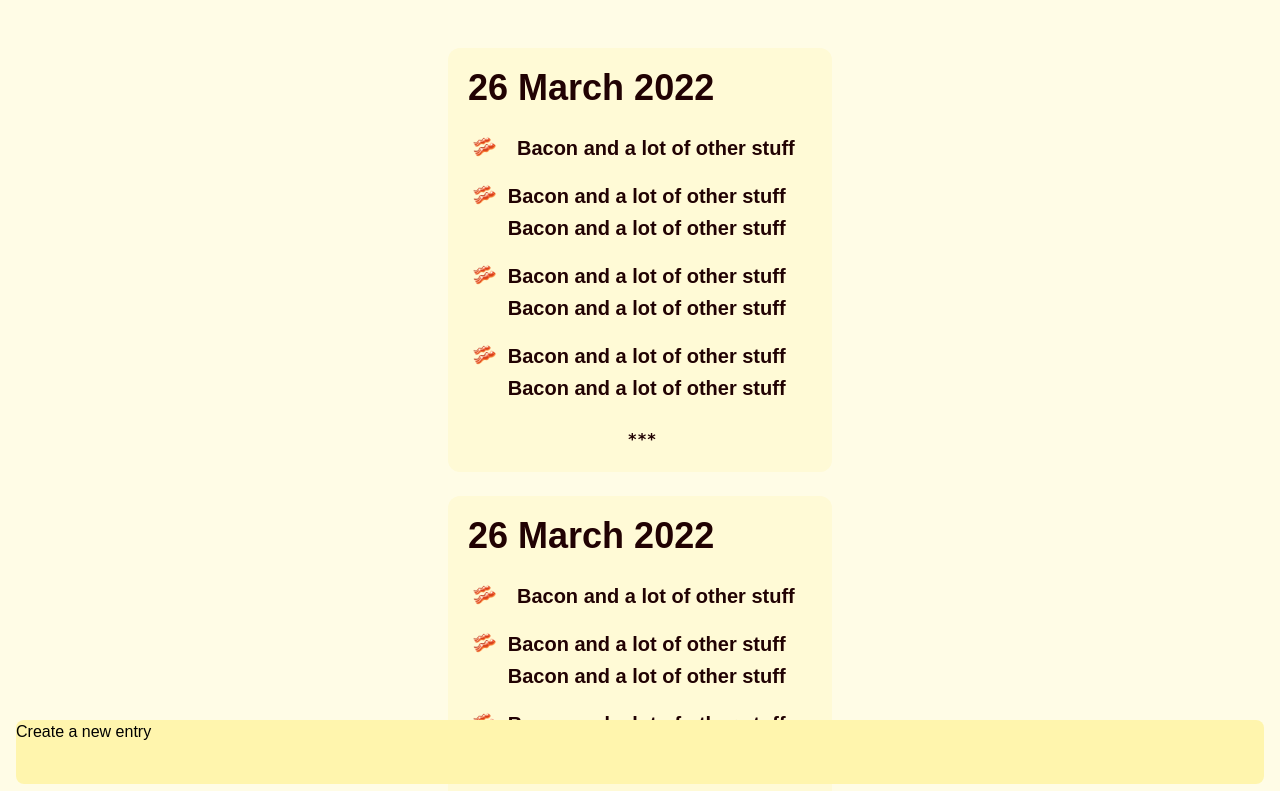
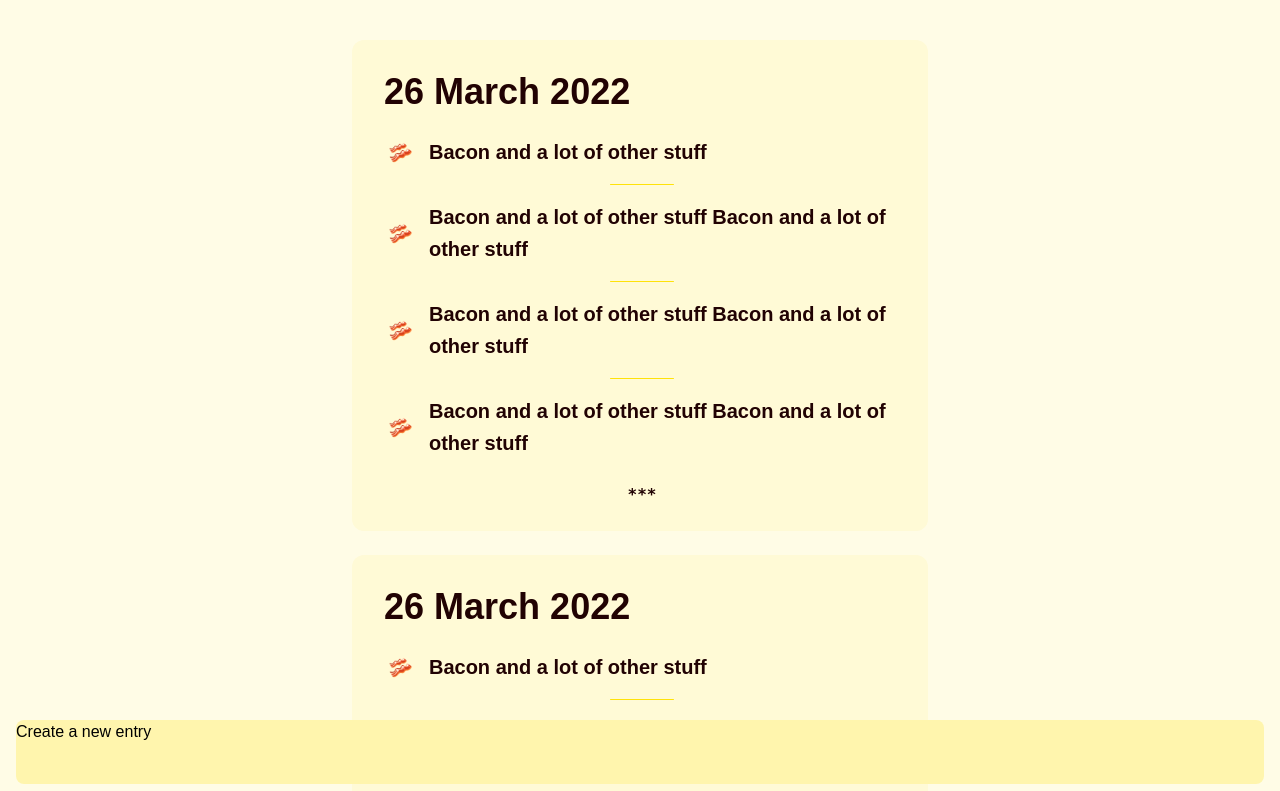
Before and after one commit to jloleysens/my-food-journal, a React (Create React App) app: page / in a window 1280 px wide. Shown: the top 791 px of the page. Built offline with nearby package versions, Linux system fonts and the light colour scheme.

Commit message:
refine some colors and styles

```diff
--- a/src/App.tsx
+++ b/src/App.tsx
@@ -26,11 +26,12 @@ const entries = [
 ];
 
 const days = [{ entries }, { entries }, { entries }];
+// const days = [];
 
 function App() {
   return (
     <>
-      <div className="w-88 sm:w-96 mx-auto my-0 overflow-auto pt-12 pb-24 bg-lightBg text-black leading-6">
+      <div className="w-88 sm:w-96 md:w-144 mx-auto my-0 overflow-auto pt-10 pb-24 bg-lightBg text-black leading-6">
         {days.map(({ entries }, index) => (
           <React.Fragment key={index}>
             <Day key={index} entries={entries} />
--- a/src/components/Day/Day.tsx
+++ b/src/components/Day/Day.tsx
@@ -10,18 +10,27 @@ interface Props {
 }
 
 export const Day: FunctionComponent<Props> = ({ entries }) => (
-  <div className="bg-lightBgDarker p-5 rounded-xl">
-    <DayTitle date={new Date()} />
-    <SpacerVS />
-    <div className="ml-1">
+  <div className="bg-lightBgDarker1 pt-8 rounded-xl">
+    <div className="px-8">
+      <DayTitle date={new Date()} />
+    </div>
+    <div className="flex flex-col ml-1">
+      <SpacerVS />
       {entries.map(({ date, description }, index) => (
         <React.Fragment key={index}>
           <DayEntry date={date} description={description} />
-          {index !== entries.length - 1 && <SpacerVXS />}
+          {index !== entries.length - 1 && (
+            <>
+              <SpacerVXS />
+              <div className="bg-lightBgDarker3 w-16 rounded h-px self-center" />
+              <SpacerVXS />
+            </>
+          )}
         </React.Fragment>
       ))}
       <SpacerVS />
       <SunsetLine />
+      <SpacerVS />
     </div>
   </div>
 );
--- a/src/components/Day/DayEntry.tsx
+++ b/src/components/Day/DayEntry.tsx
@@ -8,11 +8,10 @@ interface Props {
 }
 
 export const DayEntry: FunctionComponent<Props> = ({ date, description }) => (
-  <div className="flex text-xl">
-    <div>
+  <div className="flex items-center justify-start px-8 text-xl">
+    <div className="mr-4">
       <span role="img">🥓</span>
     </div>
-    <SpacerHS />
     <div>
       <p className="leading-8 font-semibold">{description}</p>
     </div>
--- a/src/containers/AddEntry.tsx
+++ b/src/containers/AddEntry.tsx
@@ -5,7 +5,7 @@ interface Props {}
 export const AddEntry: FunctionComponent<Props> = ({}) => {
   return (
     <div className="fixed bottom-0 w-full p-4 pt-0 h-20">
-      <div className="bg-lightBgDarkerer w-full h-full rounded-lg">
+      <div className="bg-lightBgDarker2 w-full h-full rounded-lg">
         Create a new entry
       </div>
     </div>
--- a/tailwind.config.js
+++ b/tailwind.config.js
@@ -9,8 +9,11 @@ module.exports = {
     },
     colors: {
       lightBg: '#FFFCE6',
-      lightBgDarker: '#FFFAD6',
-      lightBgDarkerer: '#FFF5AD',
+      lightBgDarker1: '#FFFAD6',
+      lightBgDarker2: '#FFF5AD',
+      lightBgDarker3: '#FFE20A',
+      teal: '#6FA9AE',
+      darkestShade: '#3A0305',
       black: '#210203',
     },
     fontFamily: {
```
